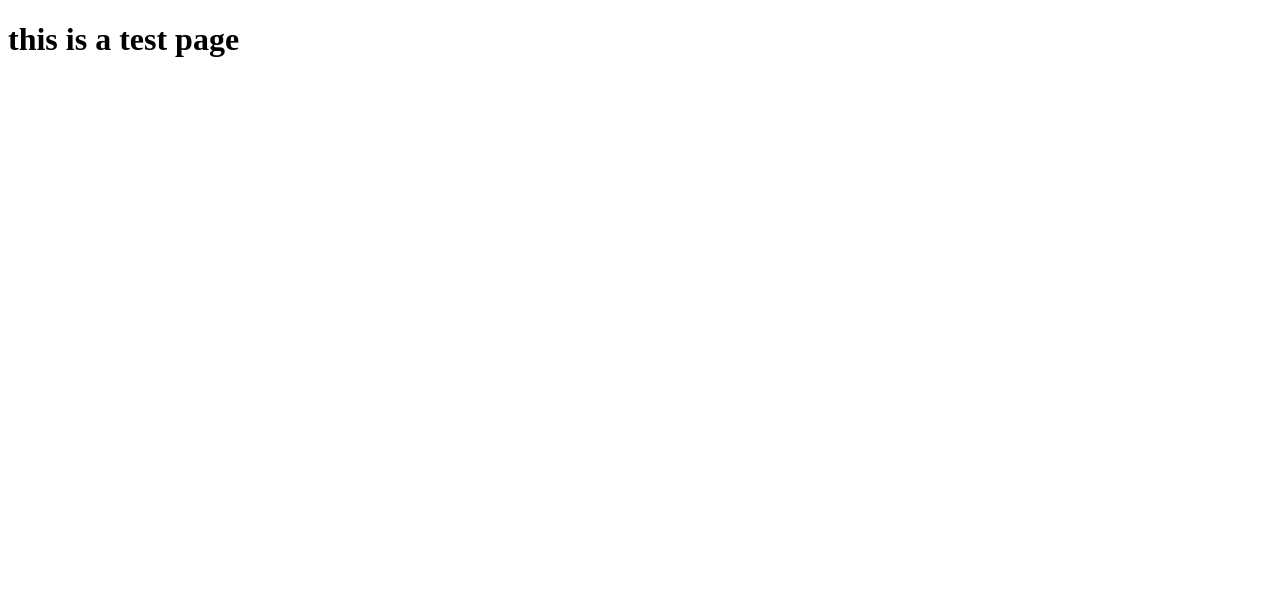
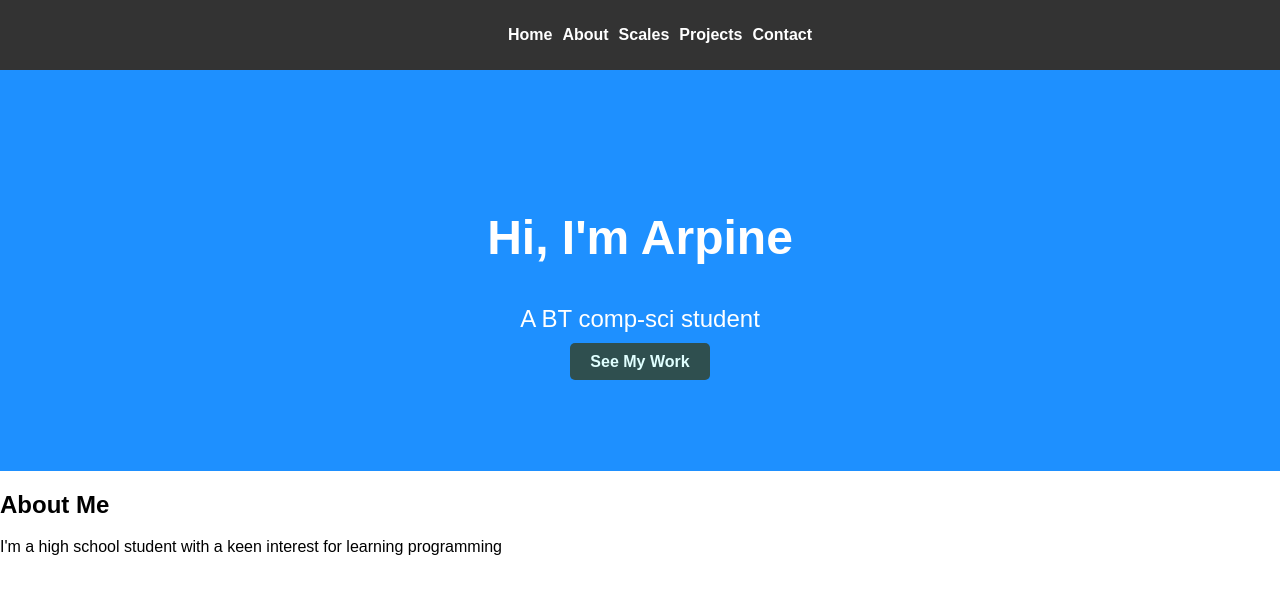
Before and after one commit to ABer78/Portfolio, a plain HTML site: page index.html in a window 1280 px wide. Drawn offline with Linux system fonts and the light colour scheme.

Commit message:
portfolio about section

```diff
--- a/index.html
+++ b/index.html
@@ -5,10 +5,42 @@
     <meta charset="UTF-8">
     <meta name="viewport" content="width=device-width, initial-scale=1.0">
     <title>Portfolio - Arpine</title>
+    <link rel="stylesheet" href="styles.css">
+    <link rel="stylesheet" href="https://cdnjs.cloudflare.com/ajax/libs/font-awesome/6.7.0/css/all.min.css"
+        integrity="sha512-9xKTRVabjVeZmc+GUW8GgSmcREDunMM+Dt/GrzchfN8tkwHizc5RP4Ok/MXFFy5rIjJjzhndFScTceq5e6GvVQ=="
+        crossorigin="anonymous" referrerpolicy="no-referrer" />
 </head>
 
 <body>
-    <h1>this is a test page</h1>
+    <!-- Header Section -->
+    <header>
+        <nav>
+            <ul>
+                <li><a href="#home">Home</a></li>
+                <li><a href="#about">About</a></li>
+                <li><a href="#scales">Scales</a></li>
+                <li><a href="#projects">Projects</a></li>
+                <li><a href="#contact">Contact</a></li>
+            </ul>
+        </nav>
+    </header>
+
+    <!-- Hero Section -->
+    <section class="hero">
+        <div class="hero-content">
+            <h1>Hi, I'm Arpine</h1>
+            <p>A BT comp-sci student</p>
+            <a href="https://github" class="cta-button">See My Work</a>
+            </div>
+        </div>
+    </section>
+
+    <!-- About Section -->
+     <section id="about" class="about">
+        <h2>About Me</h2>
+        <p>I'm a high school student with a keen interest for learning programming</p>
+     </section>
 
 </body>
+
 </html>
--- /dev/null
+++ b/styles.css
@@ -0,0 +1,55 @@
+body {
+    margin: 0;
+    font-family: Arial, Helvetica, sans-serif;
+}
+
+/* Header Section */
+header {
+    background-color: #333;
+    color: white;
+    padding: 10px 20px;
+}
+
+header nav ul{
+    list-style-type: none;
+    display: flex;
+    justify-content: center;
+    gap: 10px;
+}
+
+header nav ul li a{
+    color: white;
+    text-decoration: none;
+    font-weight: bold;
+}
+
+header nav ul li a:hover{
+    text-decoration: underline;
+    color: orange;
+}
+
+/* Hero Section */
+.hero {
+    background-color:dodgerblue ;
+    color: white;
+    text-align: center;
+    padding: 100px 20px;
+}
+
+.hero-content h1 {
+    font-size: 3rem;
+}
+
+.hero-content p{
+    font-size: 1.5rem;
+    margin: 20px 0;
+}
+
+.cta-button {
+    background-color: darkslategrey;
+    color: lightcyan;
+    padding: 10px 20px;
+    text-decoration: none;
+    font-weight: bold;
+    border-radius: 5px;
+}
```
Also changed, not shown: images/landingpage_image.png (added), images/portfolio.png (added), images/webapp.png (added), 1 other file.
